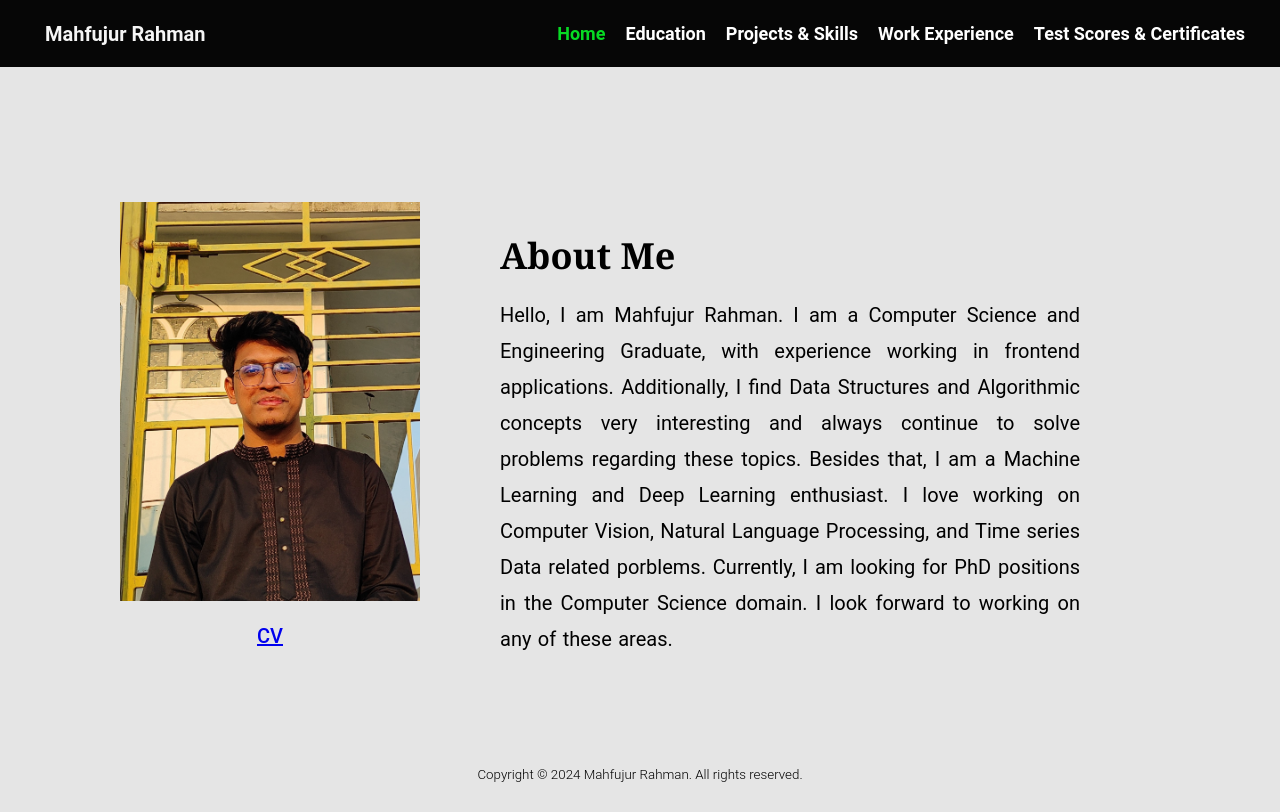
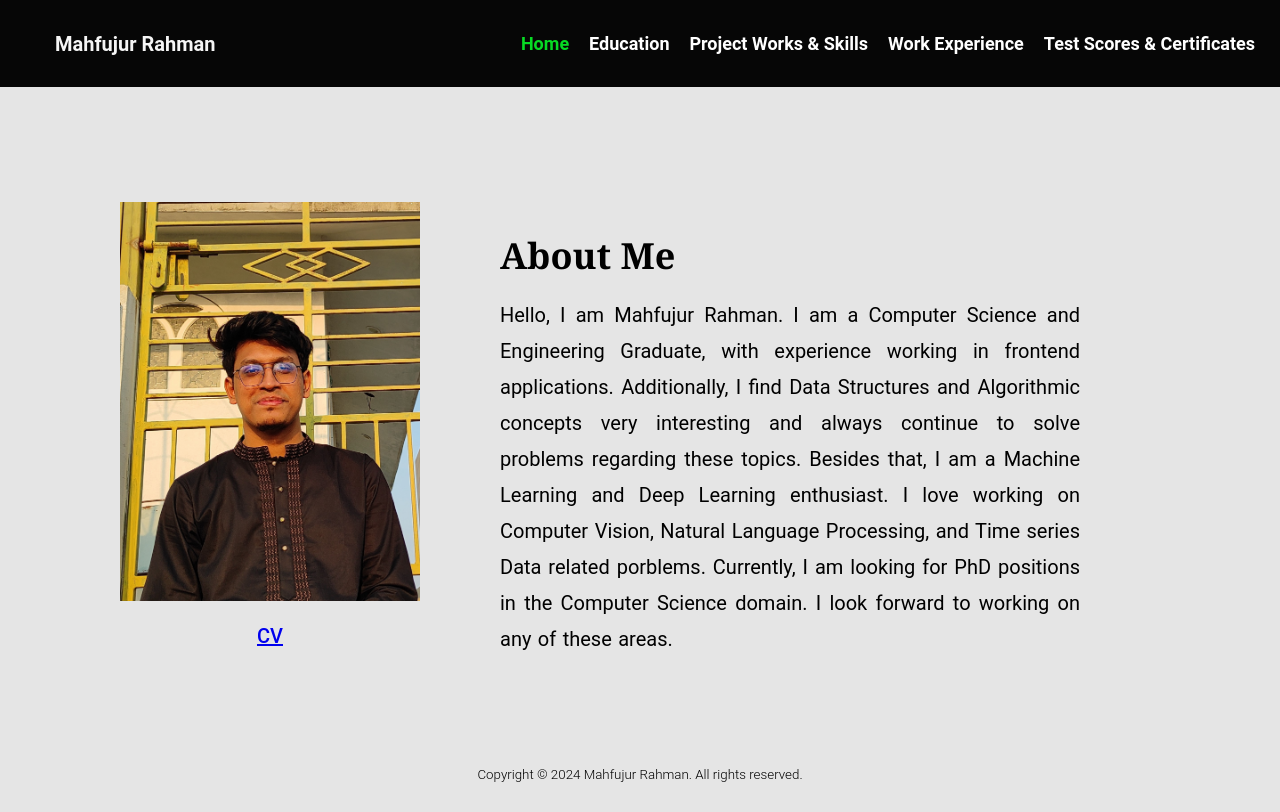
Before and after one commit to ARAF-55/mahfujur_rahman, a Next.js app: page / in a window 1280 px wide. Built offline with nearby package versions, Linux system fonts and the light colour scheme.

Commit message:
Some changes made

```diff
--- a/Comps/Navbar.js
+++ b/Comps/Navbar.js
@@ -46,7 +46,7 @@ const Navbar = () => {
           </li>
           <li className={isActive('/research')}>
             <Link href="/research" legacyBehavior>
-              <a onClick={closeMenu}>Projects & Skills</a>
+              <a onClick={closeMenu}>Project Works & Skills</a>
             </Link>
           </li>
           <li className={isActive('/work')}>
--- a/styles/Navbar.module.css
+++ b/styles/Navbar.module.css
@@ -5,7 +5,7 @@
   width: 100%;
   z-index: 10;
   background-color: #060606;
-  padding: 5px;
+  padding: 15px;
 }
 
 .navContent {
```
